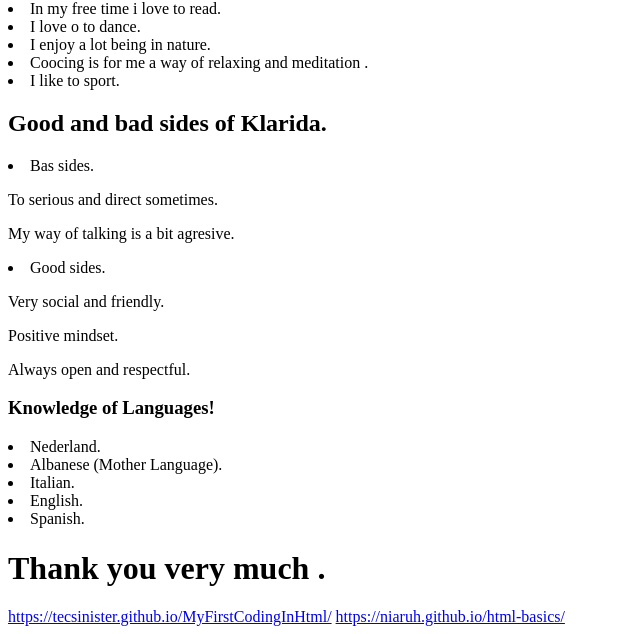
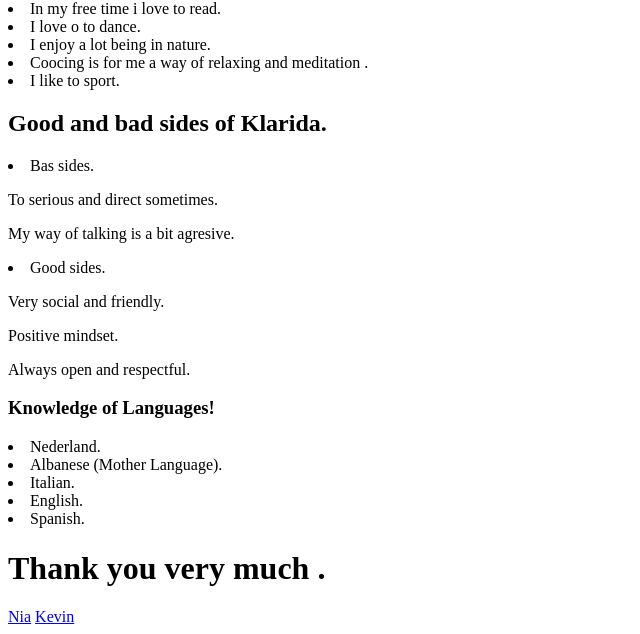
Before and after one commit to klarida/html-basic, a plain HTML site: page Index.html in a window 1280 px wide. Shown: the part 338-972 px from the top of the page, without its empty margins (0-640 px from the left). Drawn offline with Linux system fonts and the light colour scheme.

Commit message:
Add files via upload

```diff
--- a/Index.html
+++ b/Index.html
@@ -46,9 +46,11 @@
     <li>English.</li>
     <li>Spanish.</li>
 <H1>Thank you very much .</H1>
-<a href=”url”>https://tecsinister.github.io/MyFirstCodingInHtml/</a>
-<a href=”url”>https://niaruh.github.io/html-basics/</a>
 
+<a href=”https://niaruh.github.io/html-basics/”url>Nia</a>
+
+
+<a href=”https://tecsinister.github.io/MyFirstCodingInHtml/”>Kevin</a>
 
 
 
```
